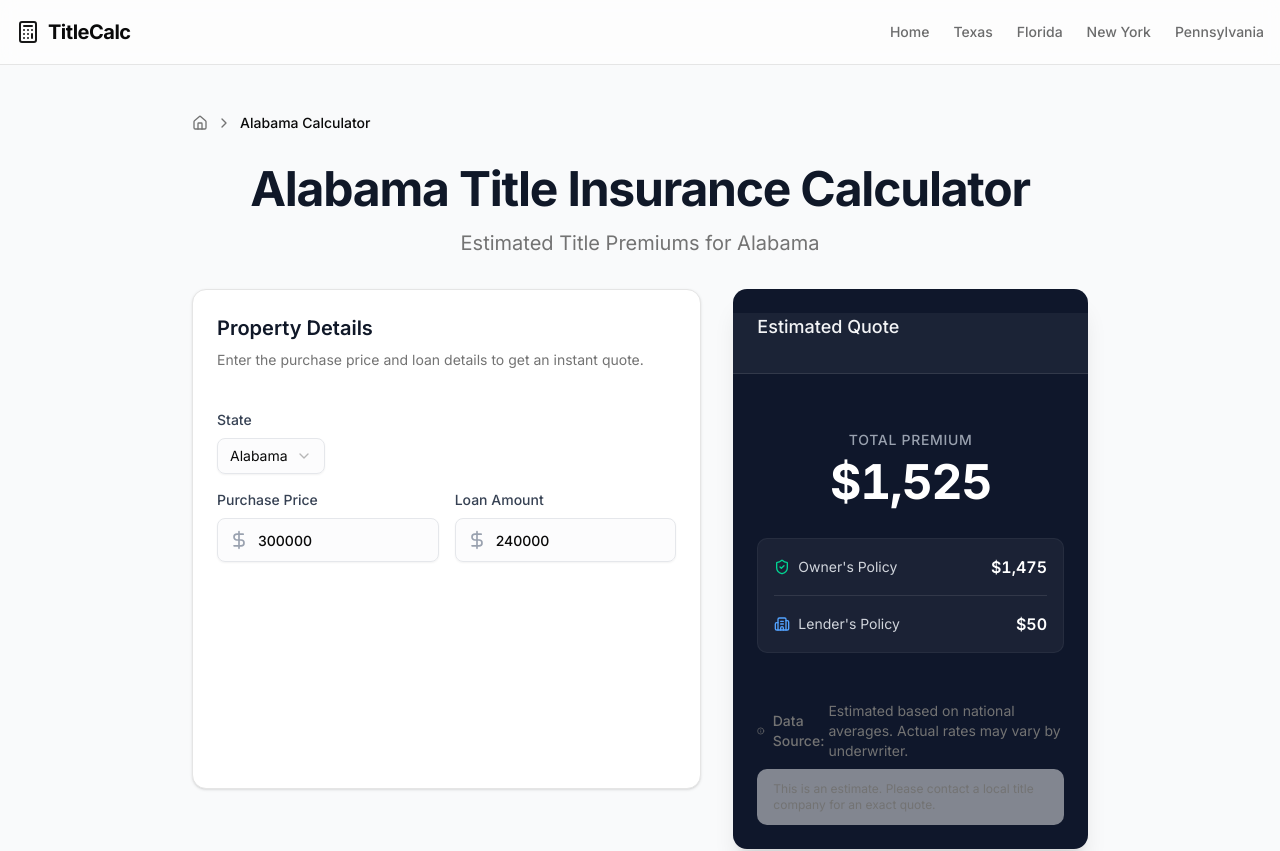
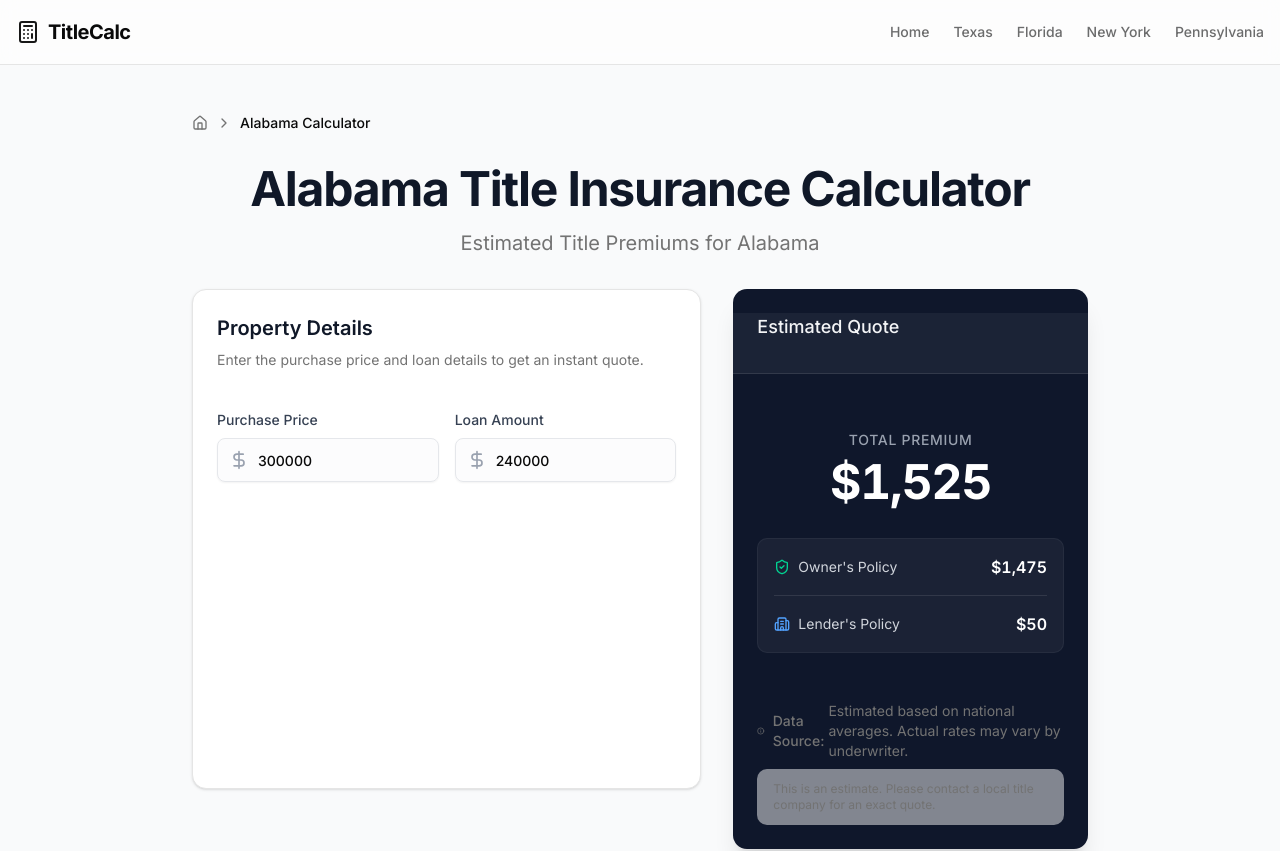
Before and after one commit to yige733/title-insurance-calculator, a Next.js app: page /alabama in a window 1280 px wide. Shown: the top 851 px of the page. Built offline with nearby package versions, Linux system fonts and the light colour scheme.

Commit message:
feat: Hide redundant state selector on state pages

```diff
--- a/src/components/calculator/TitleCalculator.tsx
+++ b/src/components/calculator/TitleCalculator.tsx
@@ -57,6 +57,7 @@ export const TitleCalculator: React.FC<TitleCalculatorProps> = ({ initialState }
                 </CardHeader>
                 <CardContent className="space-y-6">
                     <div className="space-y-4">
+                        {!initialState && (
                             <div className="space-y-2">
                                 <Label htmlFor="state" className="text-sm font-medium text-gray-700">State</Label>
                                 <Select
@@ -75,6 +76,7 @@ export const TitleCalculator: React.FC<TitleCalculatorProps> = ({ initialState }
                                     </SelectContent>
                                 </Select>
                             </div>
+                        )}
 
                         <div className="grid grid-cols-1 md:grid-cols-2 gap-4">
                             <div className="space-y-2">
```
Lines whose indentation alone changed are shown as unchanged.
